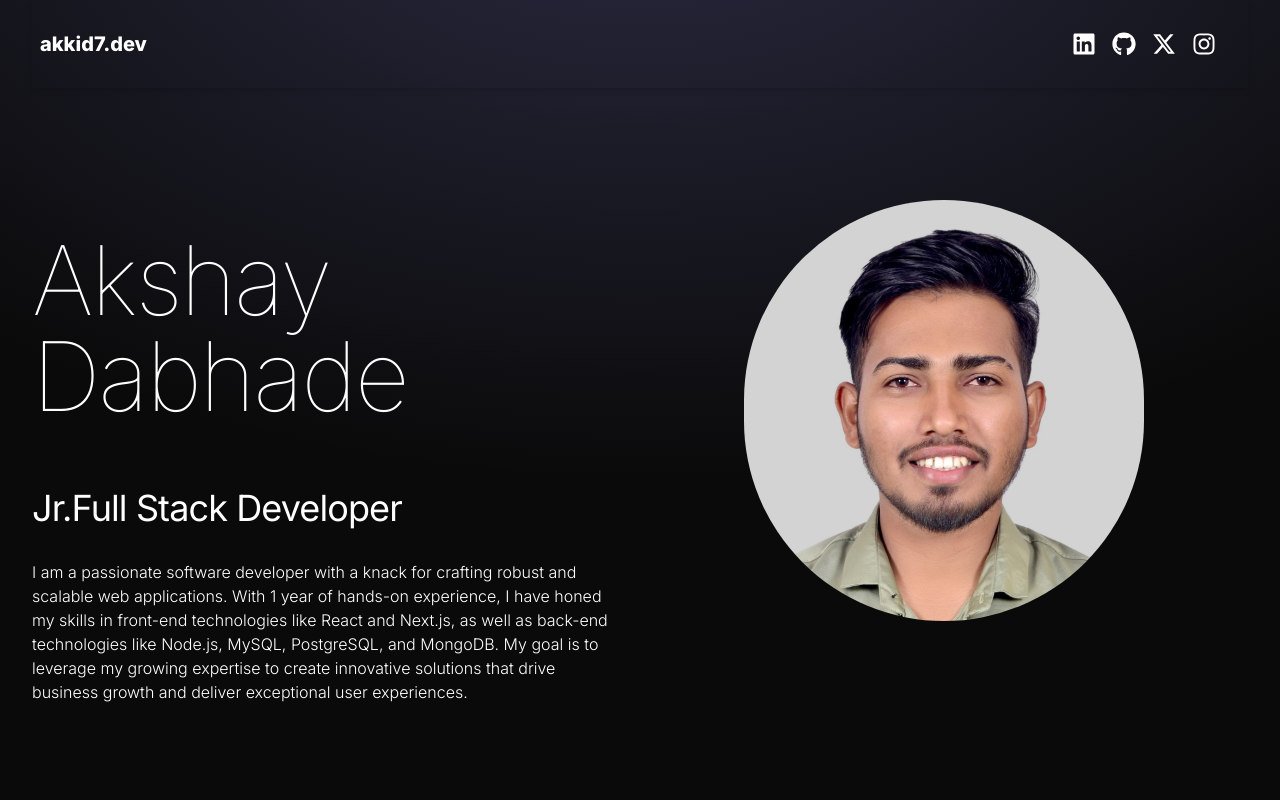
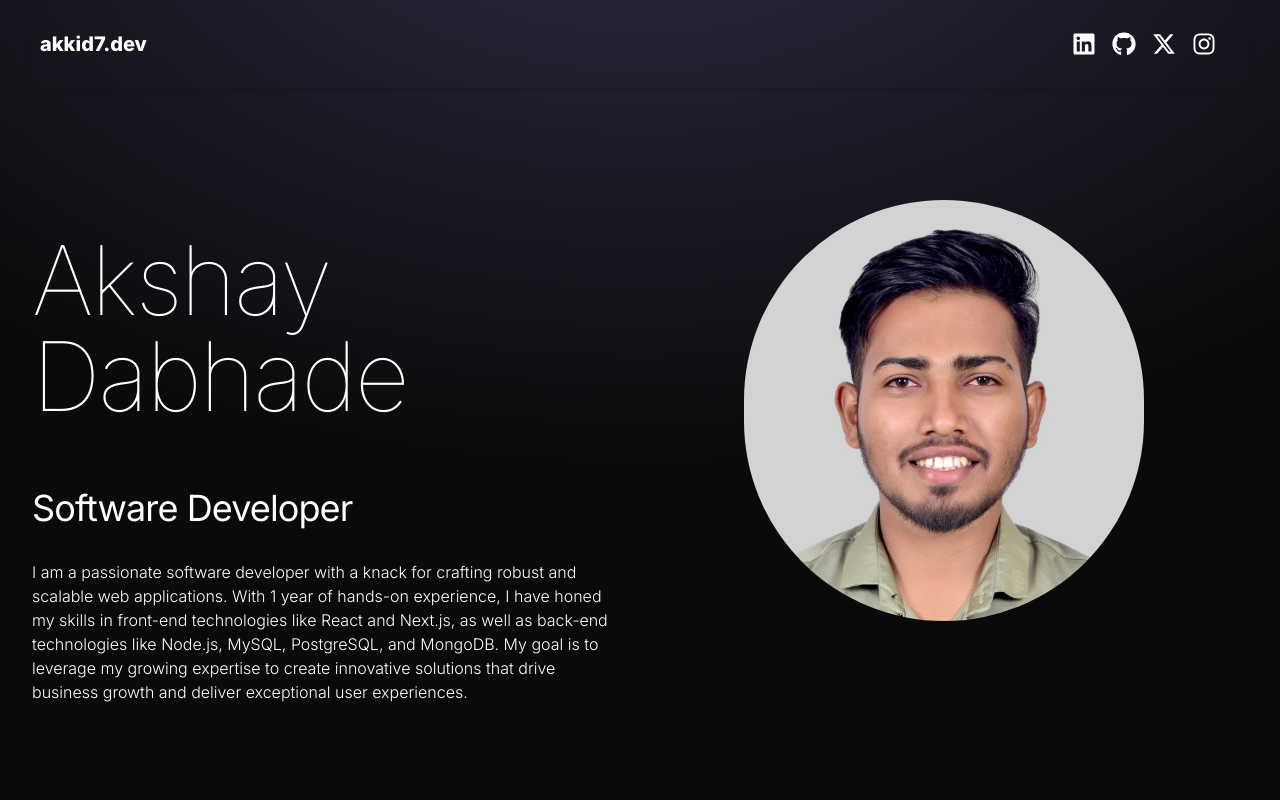
Before and after one commit to AkkiD7/next_portfollio, a Next.js app: page / in a window 1280 px wide. Shown: the top 800 px of the page. Built offline with nearby package versions, Linux system fonts and the light colour scheme.

Commit message:
Update Hero.js

```diff
--- a/src/components/Hero.js
+++ b/src/components/Hero.js
@@ -33,7 +33,7 @@ export default function Hero() {
                 animate="visible"
                 className="text-4xl tracking-tight"
               >
-                Jr.Full Stack Developer
+                Software Developer
               </motion.span>
               <motion.p
                 variants={container(1)}
```
